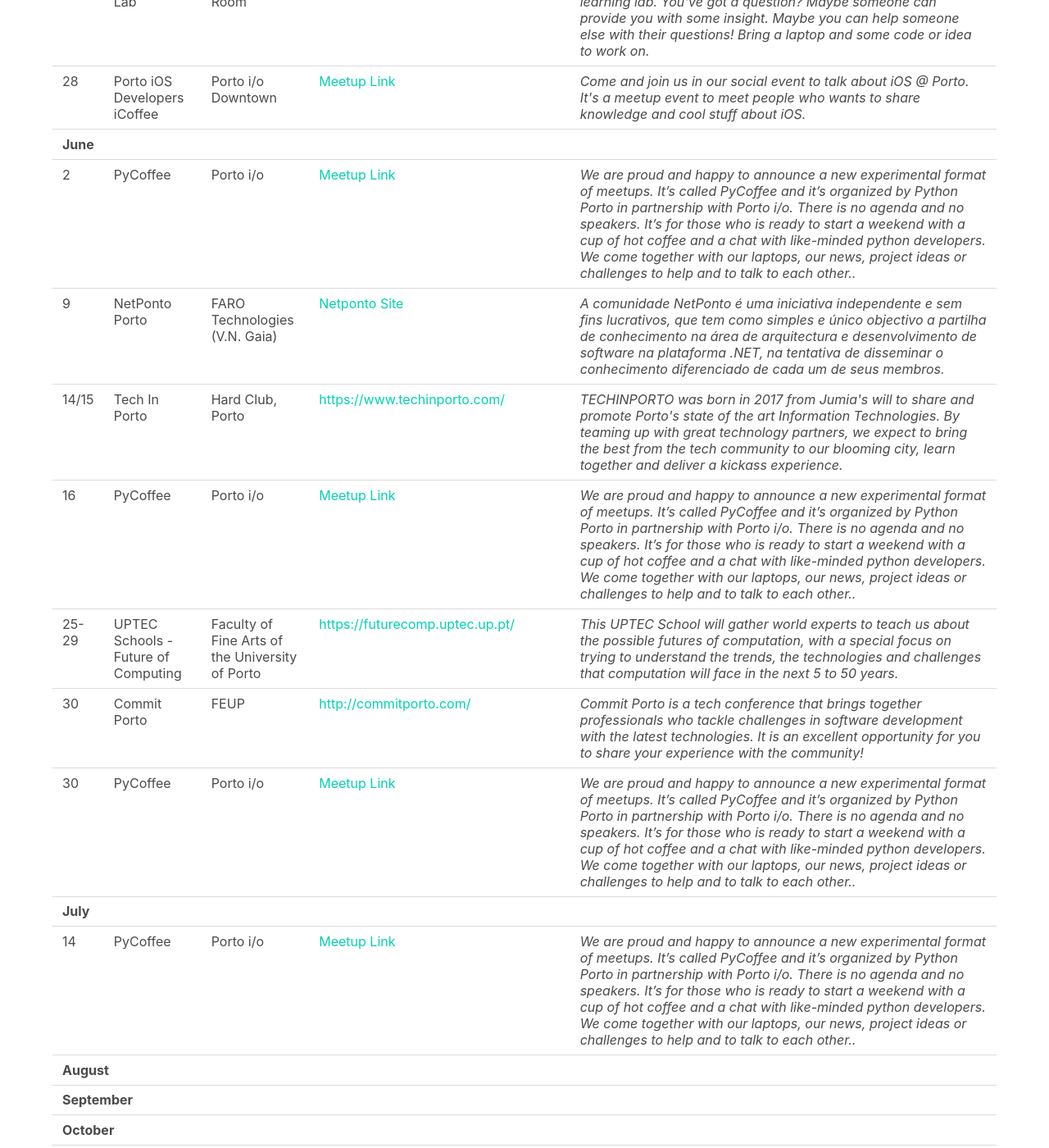
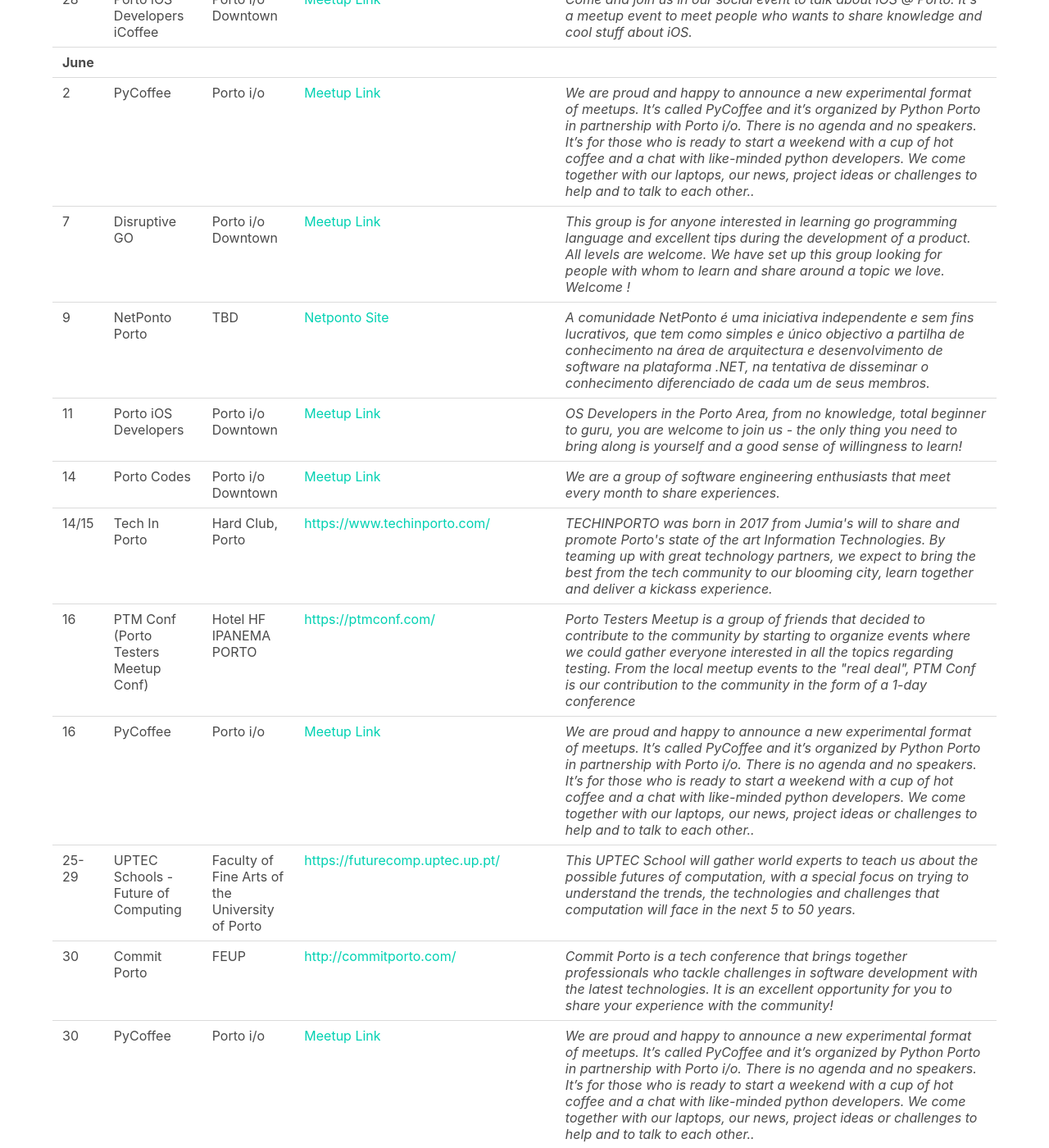
Before and after one commit to DevOpsPorto/devopsporto.github.io, a Jekyll site: the page built from events.html, in a window 1280 px wide and 1400 px high, scrolled down 3395 px. Shown: the whole window at 82% size. Built offline with Jekyll 4.4.1, drawn with Linux system fonts in a browser that asks for light colours.

Commit message:
add testers conf and june meetups

```diff
--- a/events.html
+++ b/events.html
@@ -338,14 +338,47 @@
                 </td>
         </tr>
         <tr>
+            <td>7</td>
+            <td>Disruptive GO</td>
+            <td>Porto i/o Downtown</td>
+                <td>
+                    <a href="https://www.meetup.com/pt-BR/Disruptive-Go/events/249605592/" target="_blank">Meetup Link</a>
+                </td>
+                <td>
+                    <i>This group is for anyone interested in learning go programming language and excellent tips during the development of a product. All levels are welcome. We have set up this group looking for people with whom to learn and share around a topic we love. Welcome !</i>
+                </td>
+        </tr>
+        <tr>
             <td>9</td>
             <td>NetPonto Porto</td>
-            <td>FARO Technologies (V.N. Gaia)</td>
+            <td>TBD</td>
                 <td>
                     <a href="http://netponto.org/" target="_blank">Netponto Site</a>
                 </td>
                 <td>
                     <i>A comunidade NetPonto é uma iniciativa independente e sem fins lucrativos, que tem como simples e único objectivo a partilha de conhecimento na área de arquitectura e desenvolvimento de software na plataforma .NET, na tentativa de disseminar o conhecimento diferenciado de cada um de seus membros.</i>
+                </td>
+        </tr>
+        <tr>
+            <td>11</td>
+            <td>Porto iOS Developers</td>
+            <td>Porto i/o Downtown</td>
+                <td>
+                    <a href="https://www.meetup.com/pt-BR/iosporto/events/249463608/" target="_blank">Meetup Link</a>
+                </td>
+                <td>
+                    <i>OS Developers in the Porto Area, from no knowledge, total beginner to guru, you are welcome to join us - the only thing you need to bring along is yourself and a good sense of willingness to learn!</i>
+                </td>
+        </tr>
+        <tr>
+            <td>14</td>
+            <td>Porto Codes</td>
+            <td>Porto i/o Downtown</td>
+                <td>
+                    <a href="https://www.meetup.com/pt-BR/portocodes/events/249879258/" target="_blank">Meetup Link</a>
+                </td>
+                <td>
+                    <i>We are a group of software engineering enthusiasts that meet every month to share experiences.</i>
                 </td>
         </tr>
         <tr>
@@ -360,6 +393,18 @@
                     Technologies. By teaming up with great technology partners, we expect to bring the best from the tech
                     community to our blooming city, learn together and deliver a kickass experience.</i>
             </td>
+        </tr>
+        <tr>
+            <td>16</td>
+            <td>PTM Conf (Porto Testers Meetup Conf)</td>
+            <td>Hotel HF IPANEMA PORTO</td>
+                <td>
+                    <a href="https://ptmconf.com/" target="_blank">https://ptmconf.com/</a>
+                </td>
+                <td>
+                    <i>Porto Testers Meetup is a group of friends that decided to contribute to the community by starting to organize events where we could gather everyone interested in all the topics regarding testing.
+                        From the local meetup events to the "real deal", PTM Conf is our contribution to the community in the form of a 1-day conference</i>
+                </td>
         </tr>
         <tr>
             <td>16</td>
```
